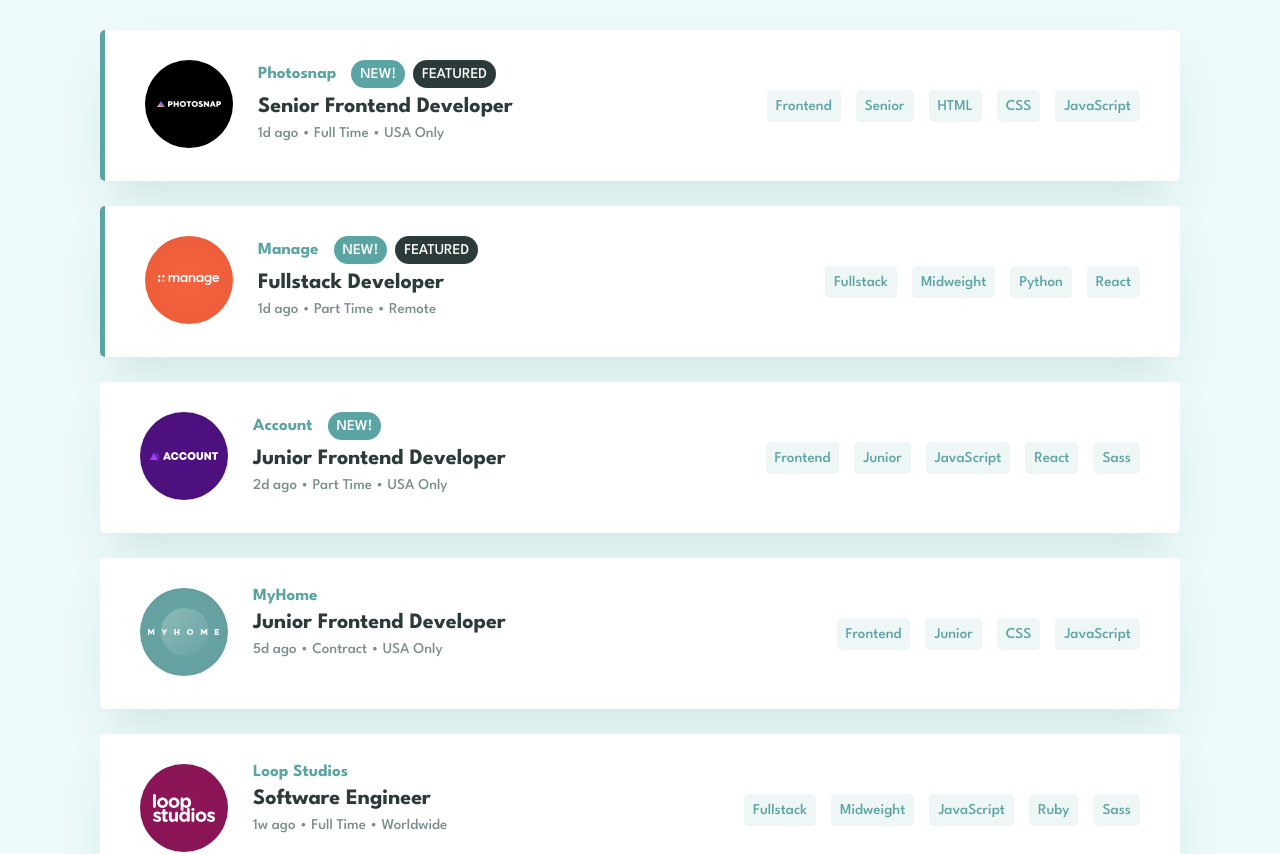
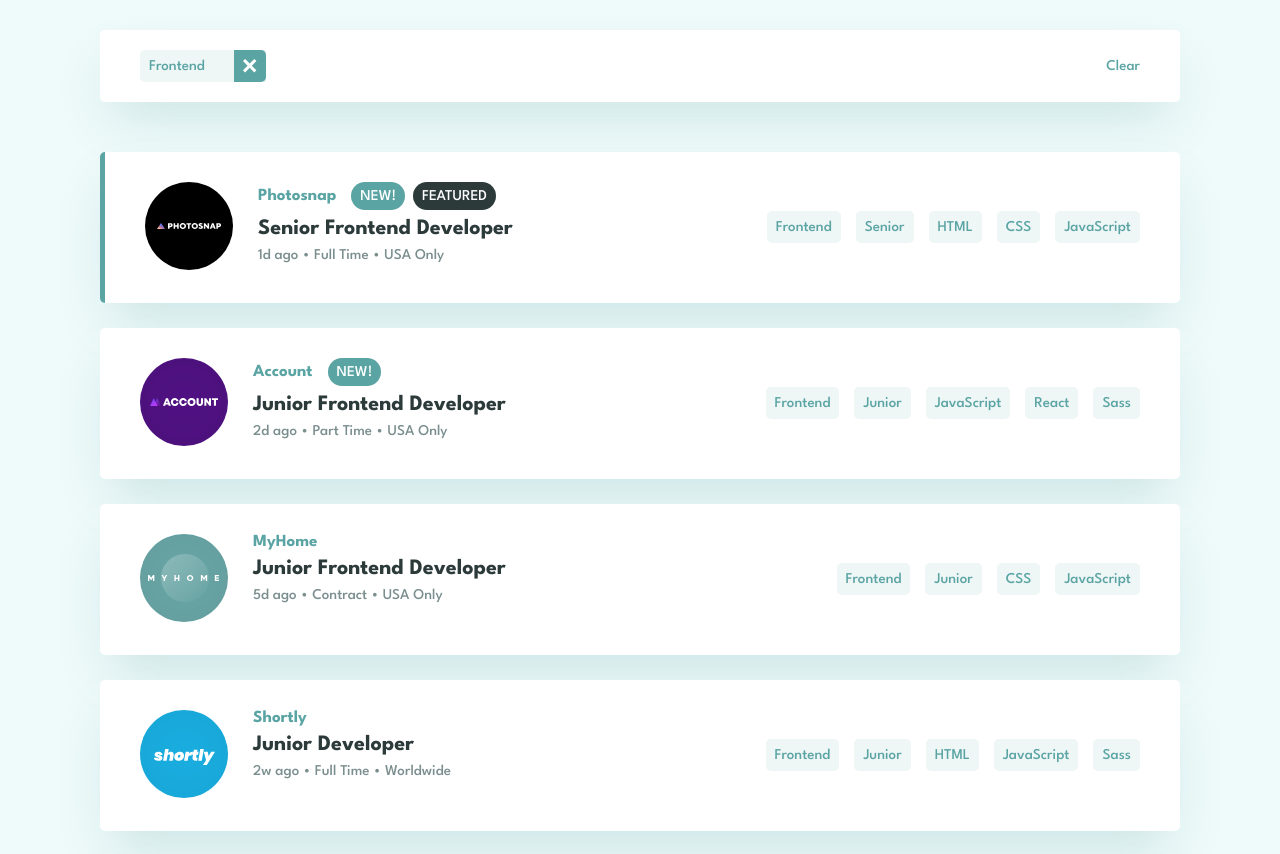
Before and after one commit to DmitryMuzalev/job-listings, a React (Create React App) app: page / in a window 1280 px wide. Shown: the top 854 px of the page. Built offline with nearby package versions, Linux system fonts and the light colour scheme.

Commit message:
getting started with animation

```diff
--- a/package.json
+++ b/package.json
@@ -7,6 +7,7 @@
     "@testing-library/react": "^13.4.0",
     "@testing-library/user-event": "^13.5.0",
     "clsx": "^2.0.0",
+    "framer-motion": "^10.15.2",
     "react": "^18.2.0",
     "react-dom": "^18.2.0",
     "react-scripts": "5.0.1",
--- a/src/components/VacanciesList/VacanciesList.jsx
+++ b/src/components/VacanciesList/VacanciesList.jsx
@@ -1,16 +1,26 @@
 import { useAppContext } from '../../hook/useAppContext';
 import { Vacancy } from '../Vacancy/Vacancy';
+import { AnimatePresence, motion } from 'framer-motion';
 
 function VacanciesList() {
   const { vacancies } = useAppContext();
   return (
-    <ul>
-      {vacancies.map((vacancy) => (
-        <li key={vacancy.id}>
-          <Vacancy data={vacancy} />
-        </li>
-      ))}
-    </ul>
+    <motion.ul layout transition={{ duration: 0.5 }}>
+      <AnimatePresence>
+        {vacancies.map((vacancy) => (
+          <motion.li
+            transition={{ duration: 0.5 }}
+            initial={{ opacity: 0 }}
+            animate={{ opacity: 1 }}
+            exit={{ opacity: 0 }}
+            layout
+            key={vacancy.id}
+          >
+            <Vacancy data={vacancy} />
+          </motion.li>
+        ))}
+      </AnimatePresence>
+    </motion.ul>
   );
 }
 export { VacanciesList };
--- a/src/hoc/ContextApp.jsx
+++ b/src/hoc/ContextApp.jsx
@@ -5,7 +5,7 @@
 
 function Context({ children }) {
   const [vacancies, setVacancies] = useState(data);
-  const [filters, setFilters] = useState([]);
+  const [filters, setFilters] = useState(['Frontend']);
 
   useEffect(() => {
     if (!filters.length) setVacancies(data);
```
Also changed, not shown: 1 other file (tests, documents, lock files or other folders).
